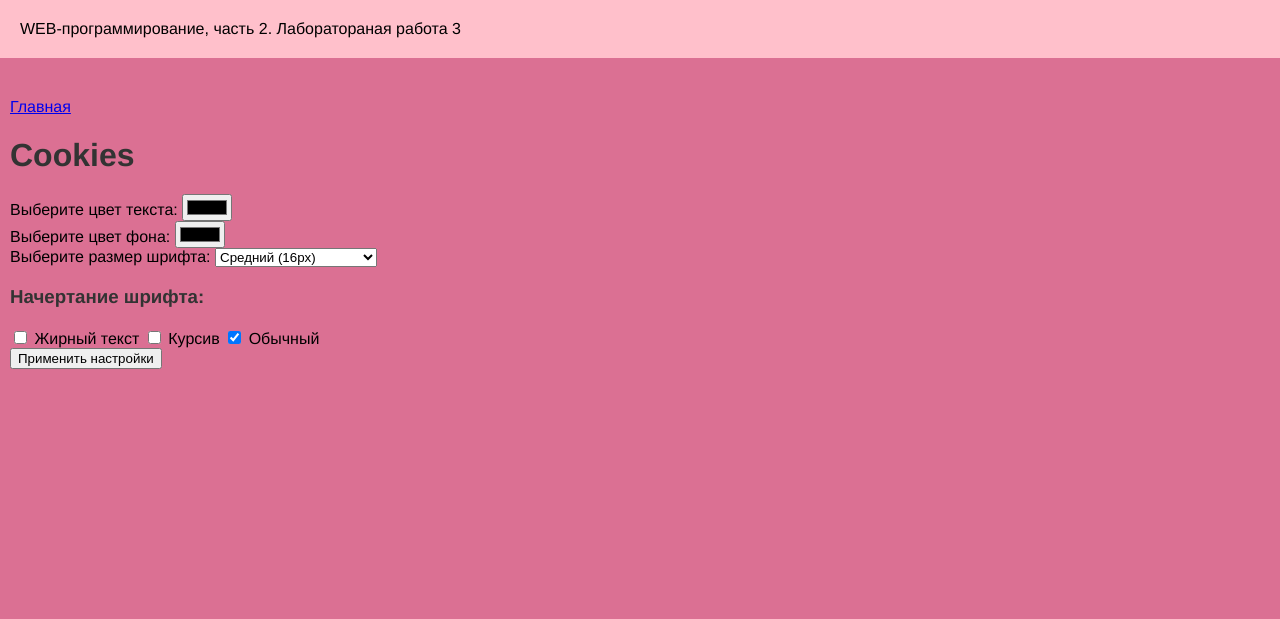
After one commit to ne-anya/web-back-labs, a Flask app: page /lab3/settings in a window 1280 px wide. The commit adds this page. Shown: the top 619 px of the page. Run offline with Flask 3, Linux system fonts and the light colour scheme.

Commit message:
Настройки отображения

```diff
--- a/lab3.py
+++ b/lab3.py
@@ -67,3 +67,30 @@ def pay():
 def success():
     price = request.args.get('price', 0)
     return render_template('lab3/success.html', price=price)
+
+
+@lab3.route('/lab3/settings')
+def settings():
+    color=request.args.get('color')
+    bg_color = request.args.get('bg_color')
+    font_size = request.args.get('font_size')
+    font_style = request.args.get('font_style')
+    if color or bg_color or font_size or font_style:
+        resp = make_response(redirect('/lab3/settings'))
+        if color:
+            resp.set_cookie('color', color)
+        if bg_color:
+            resp.set_cookie('bg_color', bg_color)
+        if font_size:
+            resp.set_cookie('font_size', font_size)
+        if font_style:
+            resp.set_cookie('font_style', font_style)
+        return resp
+
+    color = request.cookies.get('color')
+    bg_color = request.cookies.get('bg_color')
+    font_size = request.cookies.get('font_size')
+    font_style = request.cookies.get('font_style')
+
+    resp = make_response(render_template('lab3/settings.html', color=color, bg_color=bg_color, font_size=font_size, font_style=font_style))
+    return resp
--- a/templates/base.html
+++ b/templates/base.html
@@ -6,6 +6,29 @@
     <title>Анна Вотчинникова. {% block lab %}{% endblock %}</title>
     <link rel="stylesheet" href="{{ url_for('static', filename='main.css')}}">
     <link rel="shortcut icon" href="{{ url_for('static', filename='favicon.ico')}}" type="image/x-icon">
+    <style>
+        body {
+            {% if request.cookies.get('color') %}
+            color: {{ request.cookies.get('color') }};
+            {% endif %}
+            {% if request.cookies.get('bg_color') %}
+            background-color: {{ request.cookies.get('bg_color') }};
+            {% endif %}
+            {% if request.cookies.get('font_size') %}
+            font-size: {{ request.cookies.get('font_size') }};
+            {% endif %}
+            {% if request.cookies.get('font_style') == 'bold' %}
+            font-weight: bold;
+            {% endif %}
+            {% if request.cookies.get('font_style') == 'italic' %}
+            font-style: italic;
+            {% endif %}
+            {% if request.cookies.get('font_style') == 'normal' %}
+            font-weight: normal;
+            font-style: normal;
+            {% endif %}
+        }
+    </style>
 </head>
 <body>
     <header>
--- a/templates/lab3/lab3.html
+++ b/templates/lab3/lab3.html
@@ -13,5 +13,6 @@
         <li><a href="/lab3/del_cookie">Очистка куки</a></li>
         <li><a href="/lab3/form1">Форма</a></li>
         <li><a href="/lab3/order">Заказ напитка</a></li>
+        <li><a href="/lab3/settings">Настройки отображения</a></li>
     </ol>
 {% endblock %}
--- /dev/null
+++ b/templates/lab3/settings.html
@@ -0,0 +1,50 @@
+{% extends "base.html" %}
+
+{% block lab %}Лаборатораная работа 3{% endblock %}
+
+{% block main %}
+    <h1>Cookies</h1>
+    <form>
+        <div>
+            <label for="color">Выберите цвет текста:</label>
+            <input type="color" id="color" name="color" value="{{ color or '' }}">
+        </div>
+
+        <div>
+                <label for="bg_color">Выберите цвет фона:</label>
+                <input type="color" id="bg_color" name="bg_color" value="{{ bg_color or '' }}">
+        </div>
+
+        <div>
+                <label for="font_size">Выберите размер шрифта:</label>
+                <select id="font_size" name="font_size" >
+                    <option value="14px" {% if font_size == '14px' %}selected{% endif %}>Маленький (14px)</option>
+                    <option value="16px" {% if font_size == '16px' or not font_size %}selected{% endif %}>Средний (16px)</option>
+                    <option value="18px" {% if font_size == '18px' %}selected{% endif %}>Большой (18px)</option>
+                    <option value="20px" {% if font_size == '20px' %}selected{% endif %}>Очень большой (20px)</option>
+                </select>
+        </div>
+
+        <div>
+            <h3>Начертание шрифта:</h3>
+            <div>
+                <label>
+                    <input type="checkbox" name="font_style" value="bold" {% if font_style == 'bold' %}checked{% endif %}>
+                    <span>Жирный текст</span>
+                </label>
+                <label>
+                    <input type="checkbox" name="font_style" value="italic" {% if font_style == 'italic' %}checked{% endif %}>
+                    <span>Курсив</span>
+                </label>
+                <label>
+                    <input type="checkbox" name="font_style" value="normal" {% if font_style == 'normal' or not font_style %}checked{% endif %}>
+                    <span>Обычный</span>
+                </label>
+            </div>
+        </div>
+
+        <div>
+            <button type="submit">Применить настройки</button>
+        </div>
+    </form>
+{% endblock %}
```
